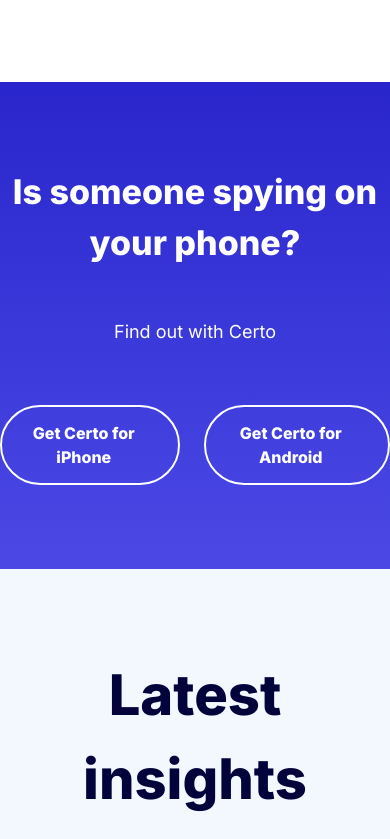
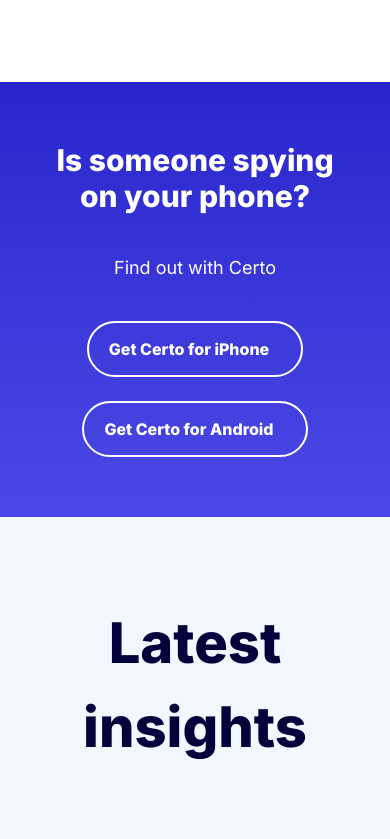
Before and after one commit to menabil/certo, a React (Vite) app: page / in a window 390 px wide. Shown: the part 4238-5077 px from the top of the page. Built offline with nearby package versions, Linux system fonts and the light colour scheme.

Commit message:
responsive find section

```diff
--- a/src/components/layouts/Find.jsx
+++ b/src/components/layouts/Find.jsx
@@ -4,15 +4,15 @@
 
 const Find = () => {
   return (
-    <section className="bg-linear-to-b from-[#2925CC] to-[#4B48E5] py-[84px]">
+    <section className="bg-linear-to-b from-[#2925CC] to-[#4B48E5] md:py-[84px] py-15">
       <Container className={"text-center"}>
-        <h3 className="text-white text-[34px] font-extrabold">
+        <h3 className="text-white text-3xl md:w-full w-[280px] md:mx-0 mx-auto md:text-[34px] font-extrabold">
           Is someone spying on your phone?
         </h3>
-        <p className="text-white text-[18px] pt-[50px] pb-[60px]">
+        <p className="text-white text-[18px] py-10 md:pt-[50px] md:pb-[60px]">
           Find out with Certo
         </p>
-        <Flex className={"gap-x-6 justify-center"}>
+        <Flex className={"gap-6 flex-col md:flex-row justify-center"}>
           {/* Button */}
           <Button
             btnText={"Get Certo for iPhone"}
```
